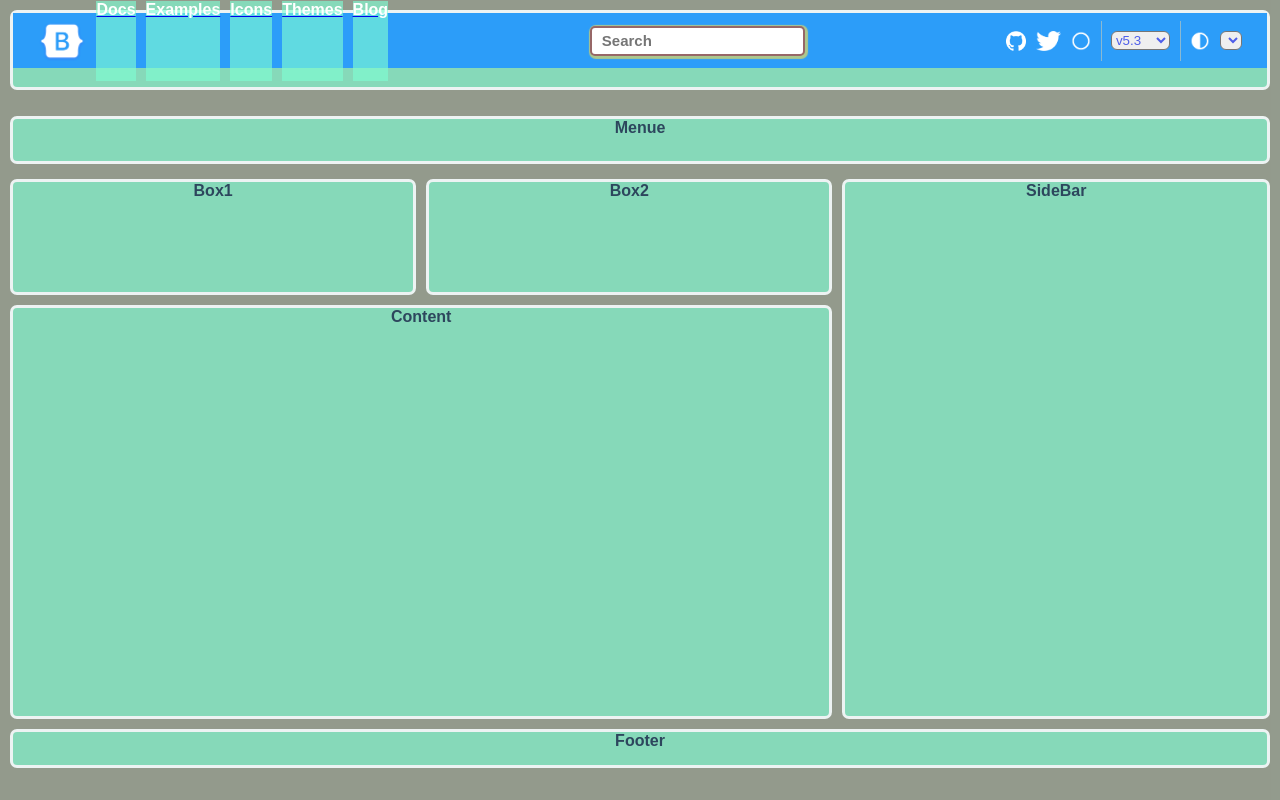
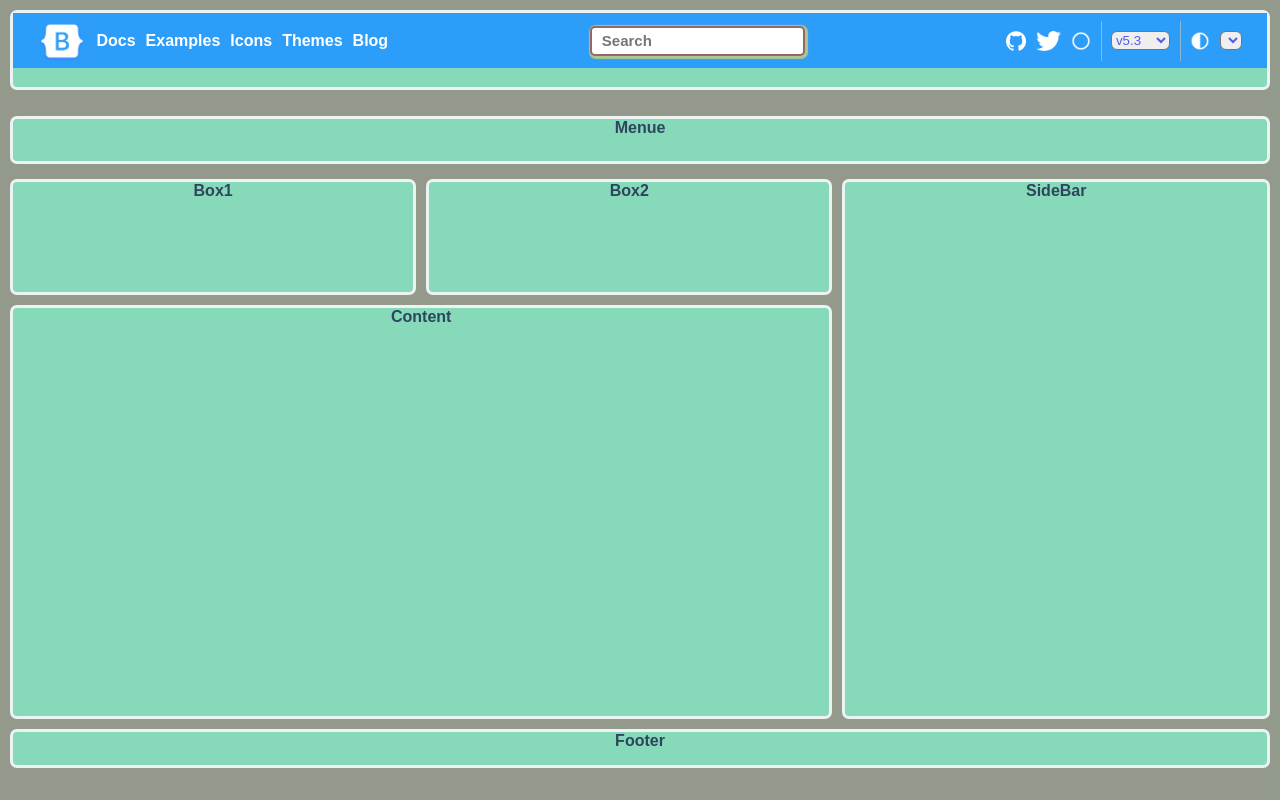
Before and after one commit to MrAhsanKhann/CSS-MQUERIES, a plain HTML site: page index.html in a window 1280 px wide. Drawn offline with Linux system fonts and the light colour scheme.

Commit message:
removed bugs in nav bar

```diff
--- a/index.html
+++ b/index.html
@@ -7,7 +7,11 @@
 </head>
 <body>
     <div class="grid-container">
-     <div class="item1"><b><div class="container">
+     <div class="item1">
+
+        <b>
+
+        <div class="container">
 
         <div class="one">
 
@@ -17,19 +21,19 @@
             </div>
 
             <div class="text">
-                <a href="https://getbootstrap.com/docs/5.3/getting-started/introduction/"><div class="item1">Docs</div></a>
+                <a href="https://getbootstrap.com/docs/5.3/getting-started/introduction/">Docs</a>
             </div>
             <div class="text">
-                <a href="https://getbootstrap.com/docs/5.3/examples/"><div class="item1">Examples</div></a>
+                <a href="https://getbootstrap.com/docs/5.3/examples/">Examples</a>
             </div>
             <div class="text">
-                <a href="https://icons.getbootstrap.com/"><div class="item1">Icons</div></a>
+                <a href="https://icons.getbootstrap.com/">Icons</a>
             </div>
             <div class="text">
-                <a href="https://themes.getbootstrap.com/"><div class="item1">Themes</div></a>
+                <a href="https://themes.getbootstrap.com/">Themes</a>
             </div>
             <div class="text">
-                <a href="https://blog.getbootstrap.com/"> <div class="item1">Blog</div></a>
+                <a href="https://blog.getbootstrap.com/">Blog</a>
             </div>
 
 
--- a/style.css
+++ b/style.css
@@ -17,11 +17,14 @@ background-color: #2c9df9;
 display:flex ;
 justify-content: space-between;
 overflow:none;
+align-items: center;
 
 }
 
-.text{
+.text a{
 
+  color: rgb(255, 255, 255);
+  text-decoration: none;
 
 }
 .one{
@@ -66,10 +69,11 @@ align-items: center;
 margin-top: 0px;
 color: white;
 }
-.item1{
-color: white;
 
-}
+
+
+
+
 .search-bar{
     align-items: center;
     border: 2px solid rgba(128, 69, 69, 0.815);
@@ -127,6 +131,8 @@ border-radius: 6px;
   .item5{ grid-area: sidebar; margin-top: -55px; background-color: rgba(127, 255, 212, 0.623);}
   .item6{ grid-area: content;background-color: rgba(127, 255, 212, 0.623); }
   .item7{ grid-area: footer; margin:0; height: 3vw; margin-bottom: -40; background-color: rgba(127, 255, 212, 0.623);}
+
+
   @media screen and (max-width:380px){
     .grid-container{
         height: 100vh;
```
